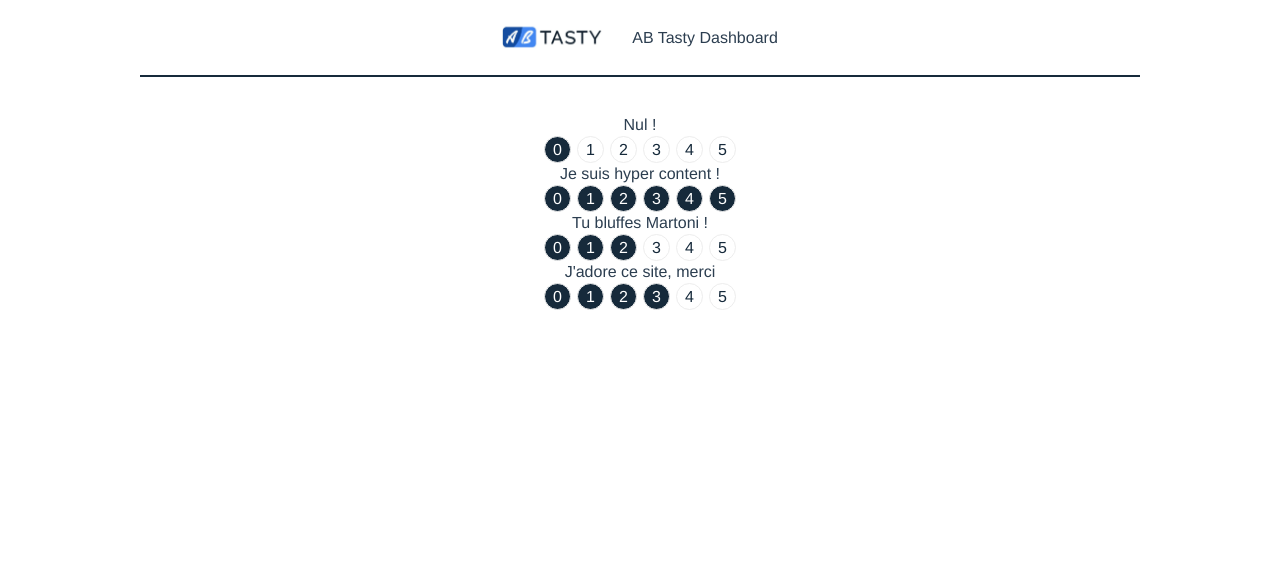
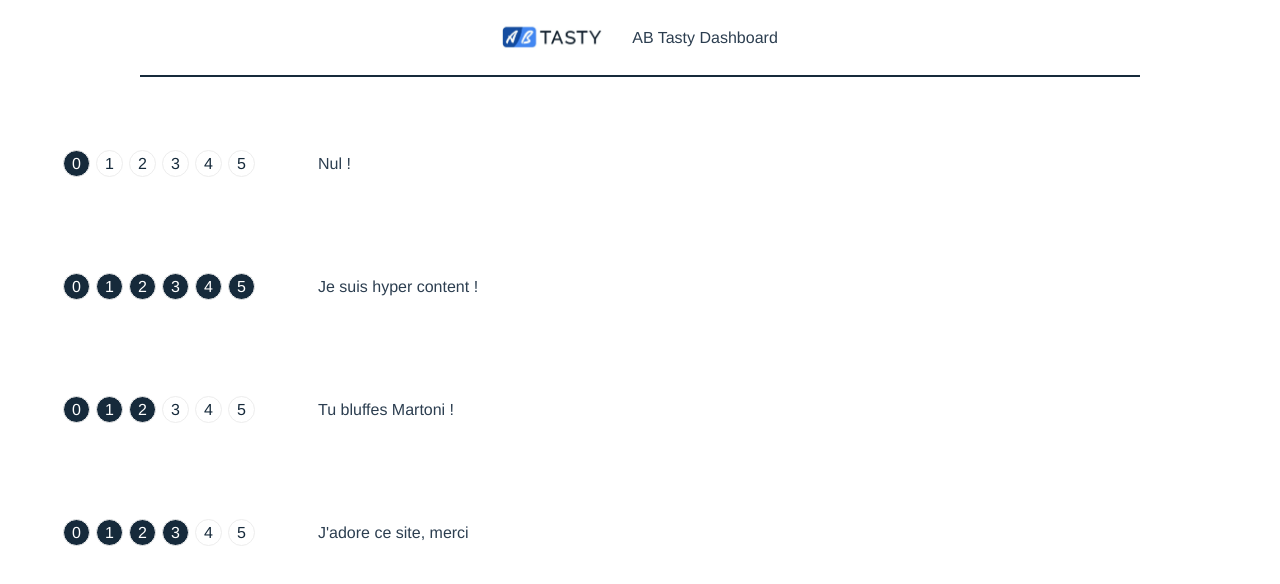
Before and after one commit to samuelbillaud/dashboard-ab-tasty, a Vue app in the folder client/: page /#/ in a window 1280 px wide. Shown: the top 584 px of the page. Built offline with nearby package versions, Linux system fonts and the light colour scheme.

Commit message:
Add class & css for ListItem.vue

```diff
--- a/client/src/components/ListItem.vue
+++ b/client/src/components/ListItem.vue
@@ -1,7 +1,7 @@
 <template>
   <div>
+    <my-note :note="note" class="note"/>
     <p>{{ comment }}</p>
-    <my-note :note="note"/>
   </div>
 </template>
 
@@ -27,5 +27,20 @@ export default {
 </script>
 
 <style scoped>
+  div {
+    display: flex;
+    align-items: flex-start;
+    flex-wrap: wrap;
+    margin: 30px;
+  }
 
+  .note {
+    padding-right: 30px;
+    margin-right: 30px;
+    align-self: center;
+  }
+
+  p {
+    align-self: center;
+  }
 </style>
```
